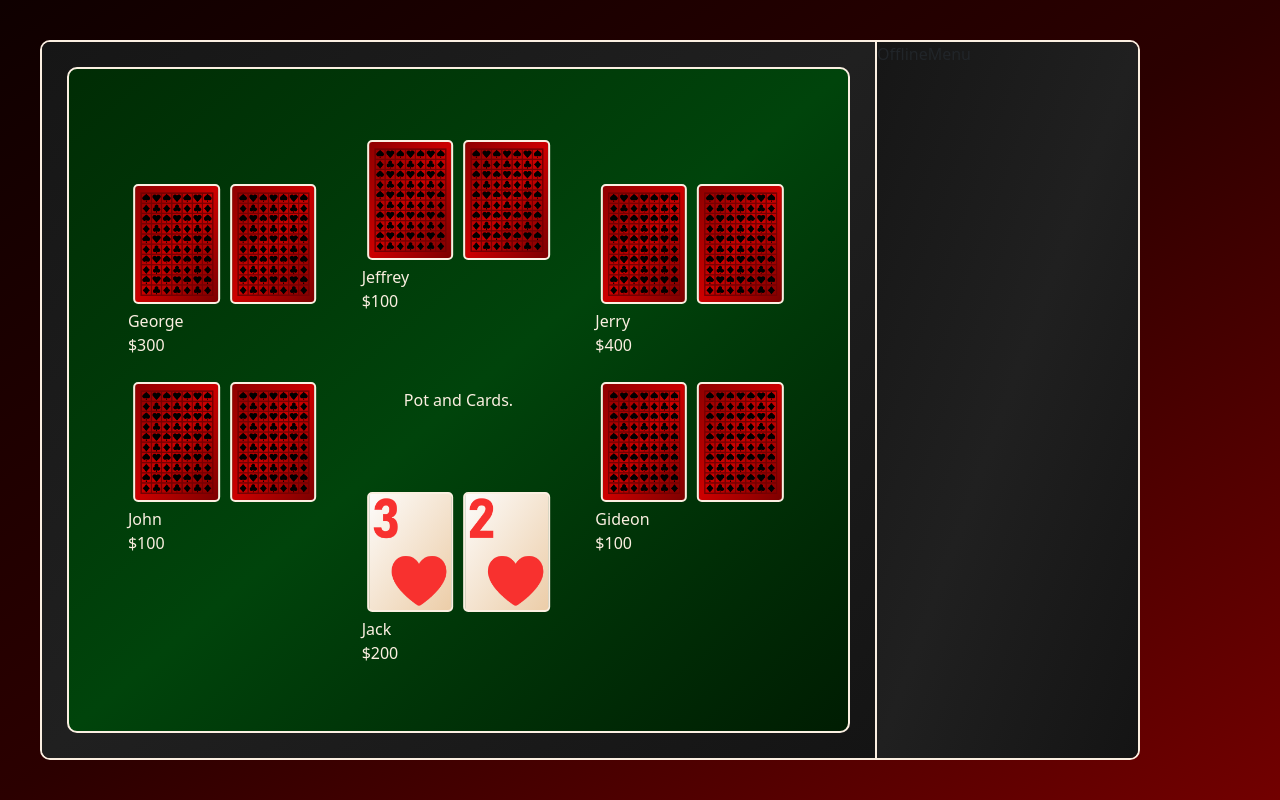
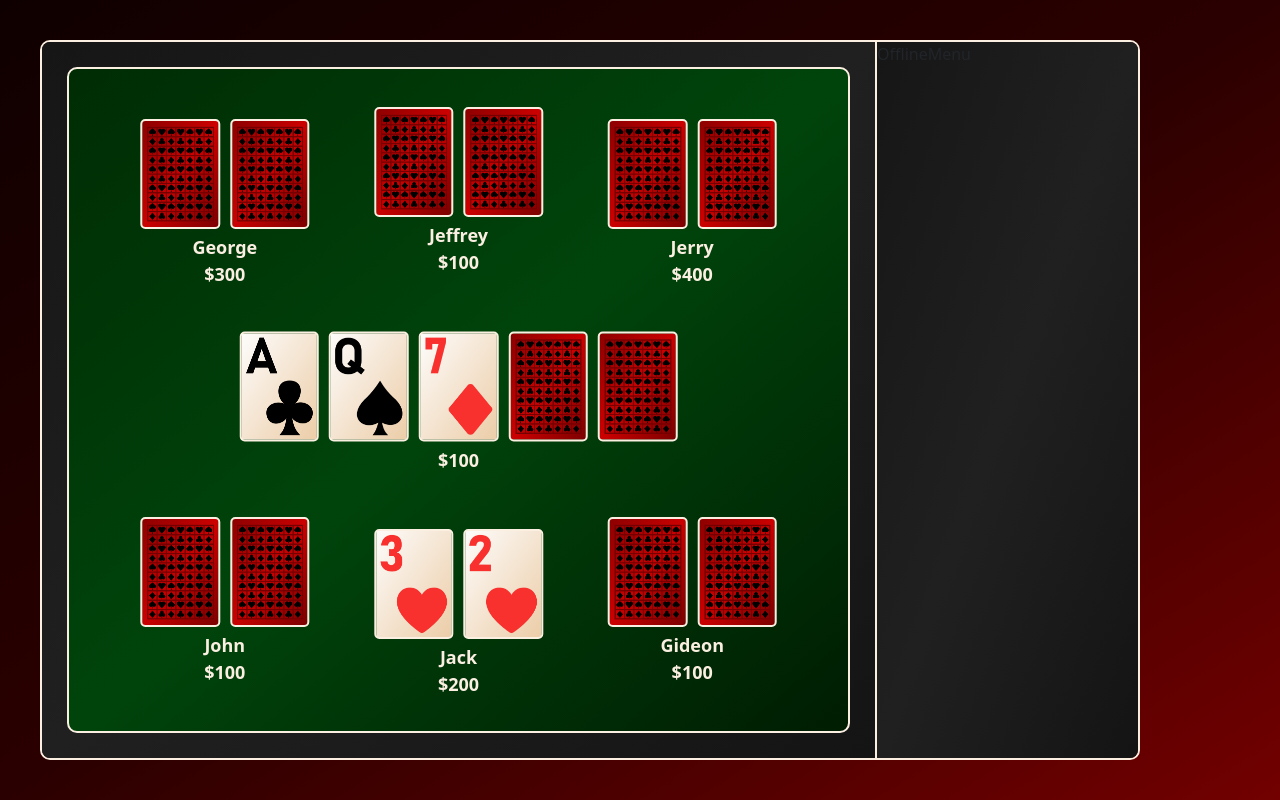
Before and after one commit to JakubDurkac/poker_project, a React (Vite) app: page / in a window 1280 px wide. Built offline with nearby package versions, Linux system fonts and the light colour scheme.

Commit message:
Add community area state to have control over the community cards and pot. Adjust positioning of players, so that the html elements don't clash when resizing the window.

```diff
--- a/src/App.css
+++ b/src/App.css
@@ -45,6 +45,8 @@ body, html {
 .poker-table {
   position: relative;
   flex: 1;
+  font-weight: 600;
+  font-size: 18px;
   color: var(--poker-card-color);
   background-image: var(--poker-table-gradient);
   border: var(--primary-border);
@@ -53,17 +55,18 @@ body, html {
 
 .poker-player {
   position: absolute;
+  text-align: center;
 }
 
-#poker-player-0 { bottom: 10%; left: 50%; transform: translate(-50%, 0); }
-#poker-player-1 { top: 60%; left: 20%; transform: translate(-50%, -50%); }
-#poker-player-2 { top: 30%; left: 20%; transform: translate(-50%, -50%); }
-#poker-player-3 { top: 10%; left: 50%; transform: translate(-50%, 0); }
-#poker-player-4 { top: 30%; right: 20%; transform: translate(50%, -50%); }
-#poker-player-5 { top: 60%; right: 20%; transform: translate(50%, -50%); }
+#poker-player-0 { bottom: 5%; left: 50%; transform: translate(-50%, 0); }
+#poker-player-1 { top: 80%; left: 20%; transform: translate(-50%, -50%); }
+#poker-player-2 { top: 20%; left: 20%; transform: translate(-50%, -50%); }
+#poker-player-3 { top: 5%; left: 50%; transform: translate(-50%, 0); }
+#poker-player-4 { top: 20%; right: 20%; transform: translate(50%, -50%); }
+#poker-player-5 { top: 80%; right: 20%; transform: translate(50%, -50%); }
 
 .poker-card {
-  height: 120px;
+  height: 110px;
   margin: 5px;
   border: var(--primary-border);
   border-radius: 5px;
@@ -74,10 +77,15 @@ body, html {
   background-image: var(--poker-card-backside-gradient);
 }
 
+.poker-cards-box {
+  display: flex;
+}
+
 .poker-community-area {
   position: absolute;
   display: flex;
   flex-direction: column;
+  text-align: center;
   top: 50%;
   left: 50%;
   transform: translate(-50%, -50%);
--- a/src/App.tsx
+++ b/src/App.tsx
@@ -1,7 +1,7 @@
 import { useEffect, useState } from "react";
 import OfflineMenu from "./components/OfflineMenu";
 import PokerTable from "./components/PokerTable";
-import { Player, Suit, Rank } from "./types";
+import { Player, Suit, Rank, Community } from "./types";
 
 function App() {
   const playerStates = [
@@ -40,6 +40,17 @@ function App() {
     }),
   ];
 
+  const communityState = useState<Community>({
+    balance: 0,
+    cards: [
+      { suit: Suit.CLUBS, rank: Rank.ACE },
+      { suit: Suit.SPADES, rank: Rank.QUEEN },
+      { suit: Suit.DIAMONDS, rank: Rank.SEVEN },
+      null,
+      null,
+    ],
+  });
+
   useEffect(() => {
     // simulation of player states modification (for debugging purposes)
     const interval = setInterval(() => {
@@ -73,14 +84,36 @@ function App() {
           cards: prevPlayer.cards,
         };
       });
-    }, 4000);
+
+      communityState[1]((prevCommunity) => {
+        return {
+          balance: prevCommunity.balance + 100,
+          cards:
+            prevCommunity.balance % 200 === 0
+              ? [
+                  prevCommunity.cards[0],
+                  prevCommunity.cards[1],
+                  prevCommunity.cards[2],
+                  prevCommunity.cards[3],
+                  prevCommunity.cards[4],
+                ]
+              : [
+                  prevCommunity.cards[2],
+                  prevCommunity.cards[1],
+                  prevCommunity.cards[0],
+                  prevCommunity.cards[3],
+                  prevCommunity.cards[4],
+                ],
+        };
+      });
+    }, 3000);
 
     return () => clearInterval(interval);
   }, []);
 
   return (
     <div className="app-container">
-      <PokerTable playerStates={playerStates} />
+      <PokerTable playerStates={playerStates} communityState={communityState} />
       <OfflineMenu />
     </div>
   );
--- a/src/components/PokerTable.tsx
+++ b/src/components/PokerTable.tsx
@@ -1,11 +1,13 @@
-import { PlayerState } from "../types";
+import { CommunityState, PlayerState } from "../types";
 import PokerPlayer from "./PokerPlayer";
+import { generateCardsHtml } from "./Utils";
 
 interface Props {
   playerStates: PlayerState[];
+  communityState: CommunityState;
 }
 
-const PokerTable = ({ playerStates }: Props) => {
+const PokerTable = ({ playerStates, communityState }: Props) => {
   const pokerPlayerComponents = playerStates.map((playerState, index) => {
     return (
       <PokerPlayer
@@ -21,7 +23,10 @@ const PokerTable = ({ playerStates }: Props) => {
   return (
     <div className="poker-table-container">
       <div className="poker-table">
-        <div className="poker-community-area">Pot and Cards.</div>
+        <div className="poker-community-area">
+          {generateCardsHtml(communityState[0].cards)}
+          <div>${communityState[0].balance}</div>
+        </div>
         {pokerPlayerComponents}
       </div>
     </div>
--- a/src/types.ts
+++ b/src/types.ts
@@ -1,5 +1,10 @@
 export interface Player {
     name: string;
+    balance: number;
+    cards: Array<Card | null>;
+}
+
+export interface Community {
     balance: number;
     cards: Array<Card | null>;
 }
@@ -7,6 +12,7 @@ export interface Player {
 // return type of useState() on Player object
 // array [<Player (Object)>, <setPlayerObject (Function)>]
 export type PlayerState = [Player, React.Dispatch<React.SetStateAction<Player>>];
+export type CommunityState = [Community, React.Dispatch<React.SetStateAction<Community>>];
 
 export enum Suit {
     HEARTS = 'h',
```
